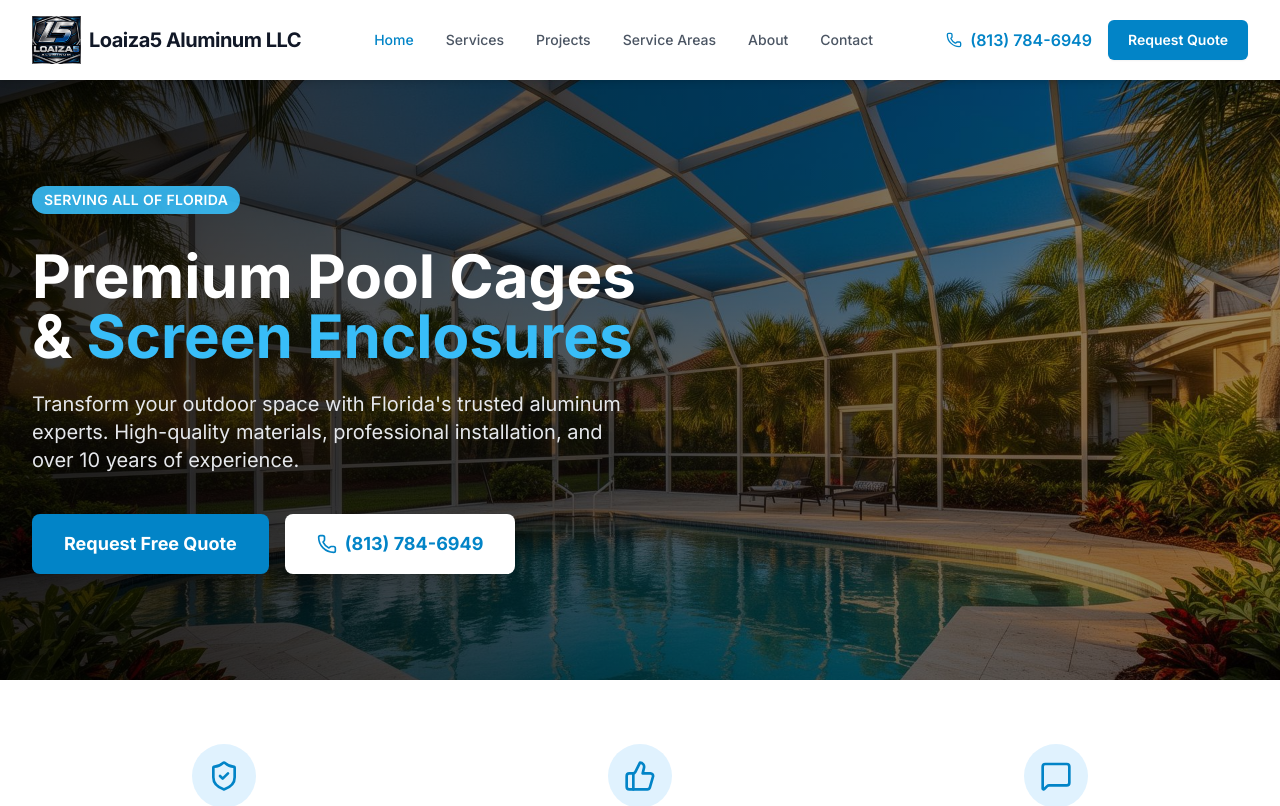
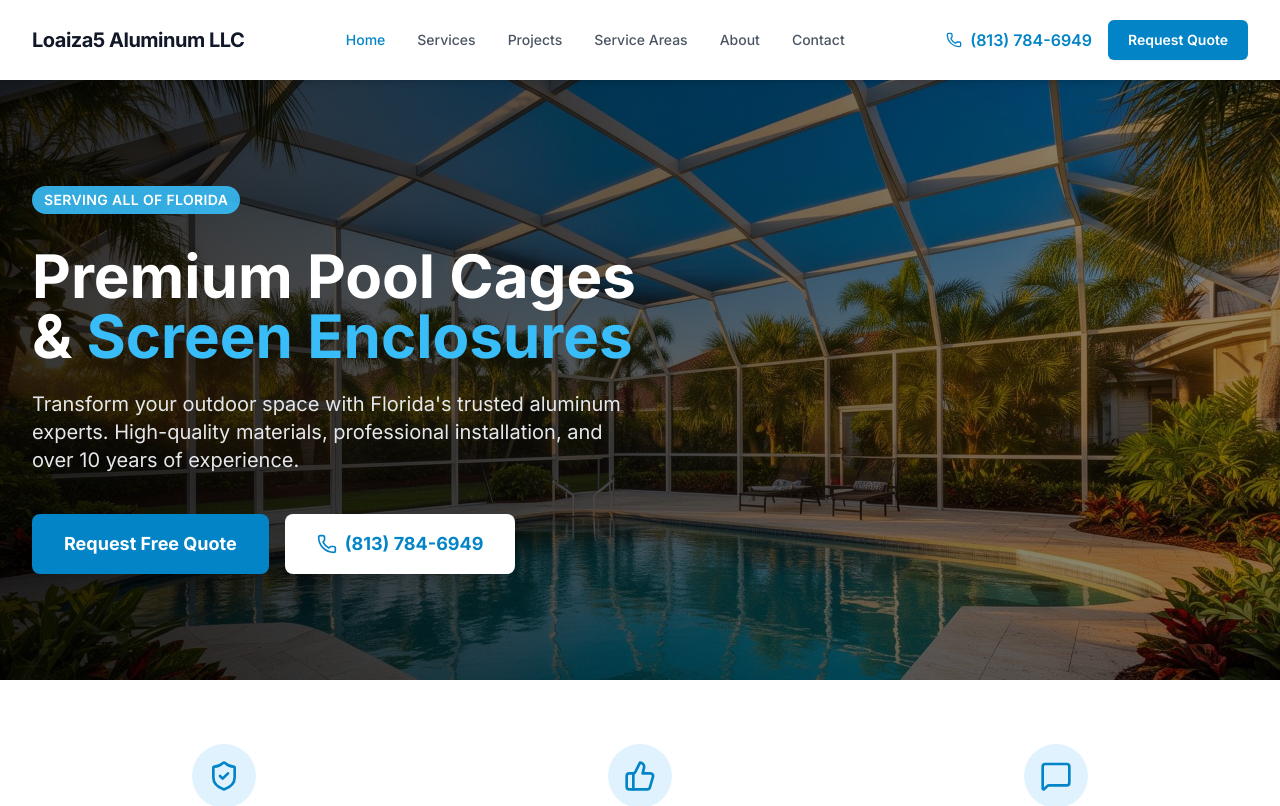
Before and after one commit to JFabian19/Loaiza5-Aluminum, a React (Vite) app: page / in a window 1280 px wide. Shown: the top 806 px of the page. Built offline with nearby package versions, Linux system fonts and the light colour scheme.

Commit message:
Update Header.tsx

```diff
--- a/components/Header.tsx
+++ b/components/Header.tsx
@@ -30,11 +30,6 @@ const Header: React.FC = () => {
         <div className="flex justify-between items-center h-20">
           {/* Logo */}
           <Link to="/" className="flex items-center gap-2 group" onClick={closeMenu}>
-            <img
-              src="/image_11.png"
-              alt={`${BUSINESS_INFO.name} Logo`}
-              className="h-12 w-auto object-contain"
-            />
             <span className="font-bold text-gray-900 text-lg md:text-xl tracking-tight hidden sm:block">
               {BUSINESS_INFO.name}
             </span>
```
